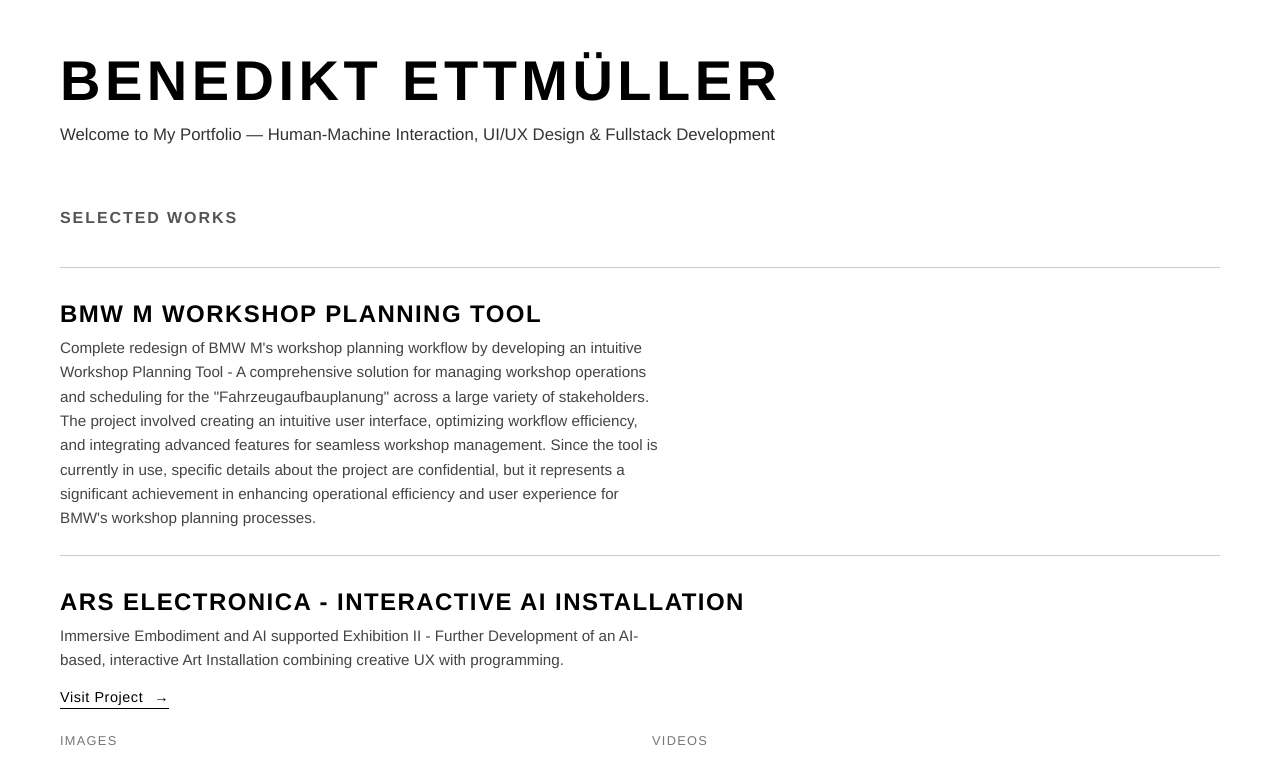
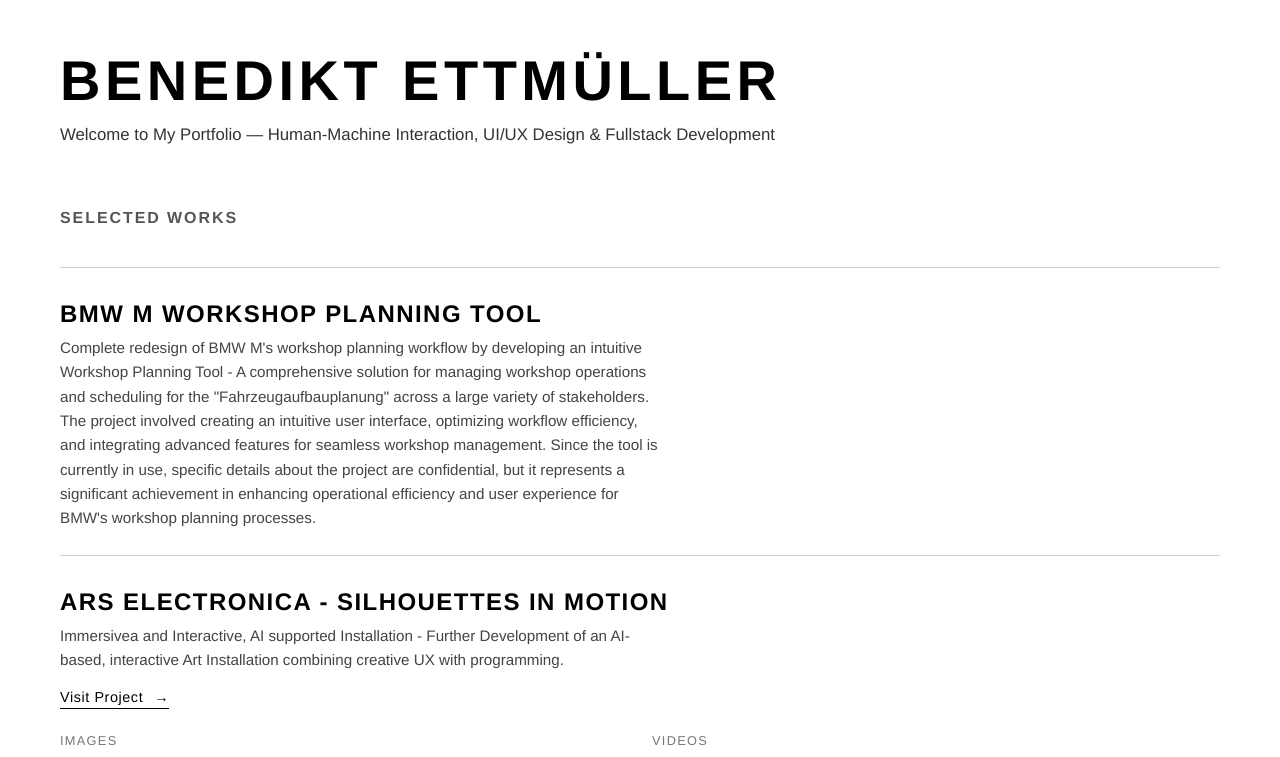
Before and after one commit to beneetti/beneetti.github.io, a plain HTML site: page index.html in a window 1280 px wide. Shown: the top 757 px of the page. Drawn offline with Linux system fonts and the light colour scheme.

Commit message:
Update index.html

```diff
--- a/index.html
+++ b/index.html
@@ -205,11 +205,11 @@
         <!-- Project 2 -->
         <div class="project-card">
           <div class="project-header">
-            <h3>Ars Electronica - Interactive AI Installation</h3>
+            <h3>Ars Electronica - Silhouettes in Motion</h3>
             <p class="project-description">
-              Immersive Embodiment and AI supported Exhibition II - Further Development of an AI-based, interactive Art Installation combining creative UX with programming.
+              Immersivea and Interactive, AI supported Installation - Further Development of an AI-based, interactive Art Installation combining creative UX with programming.
             </p>
-            <a href="#" class="project-link">Visit Project</a>
+            <a href="https://ars.electronica.art/panic/de/view/silhouettes-in-motion-22138ddb450c8158a633f5f5d7fdebe6/" class="project-link">Visit Project</a>
           </div>
           <div class="galleries">
             <div class="gallery-section">
```
